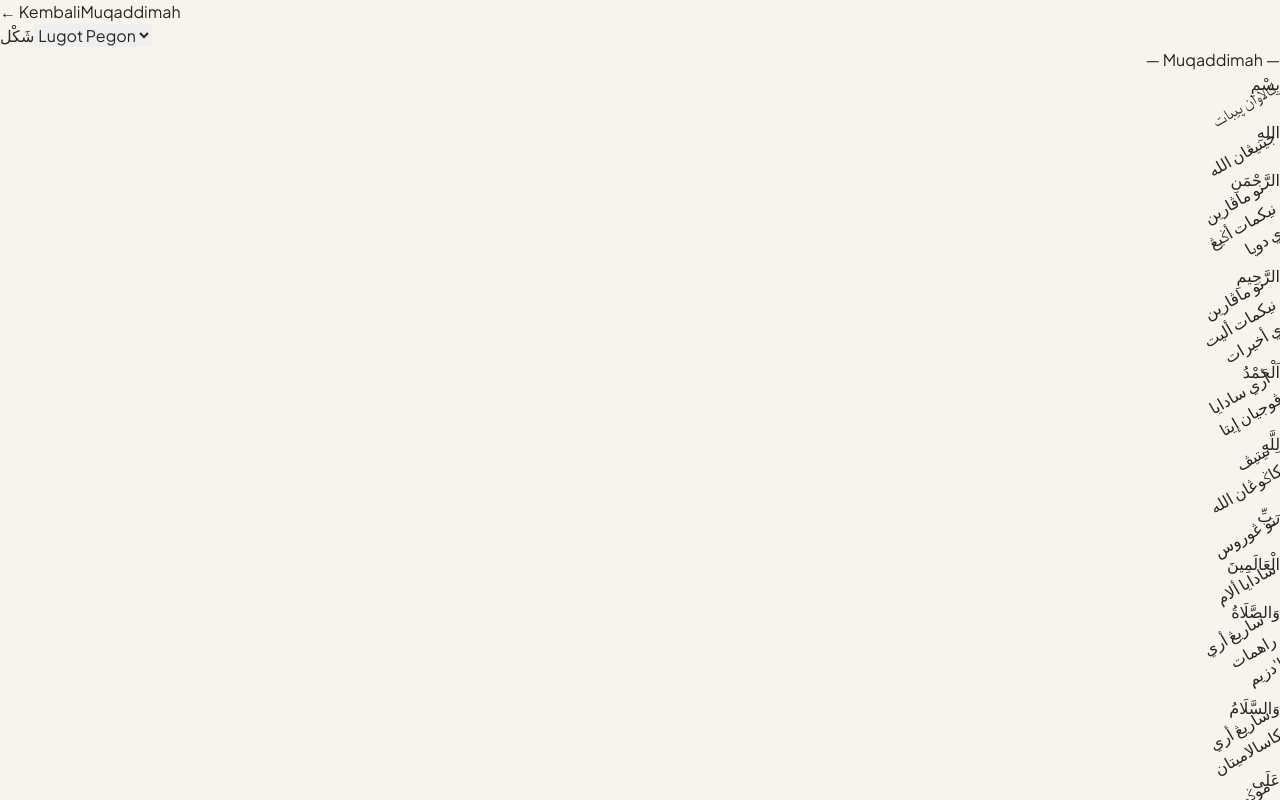
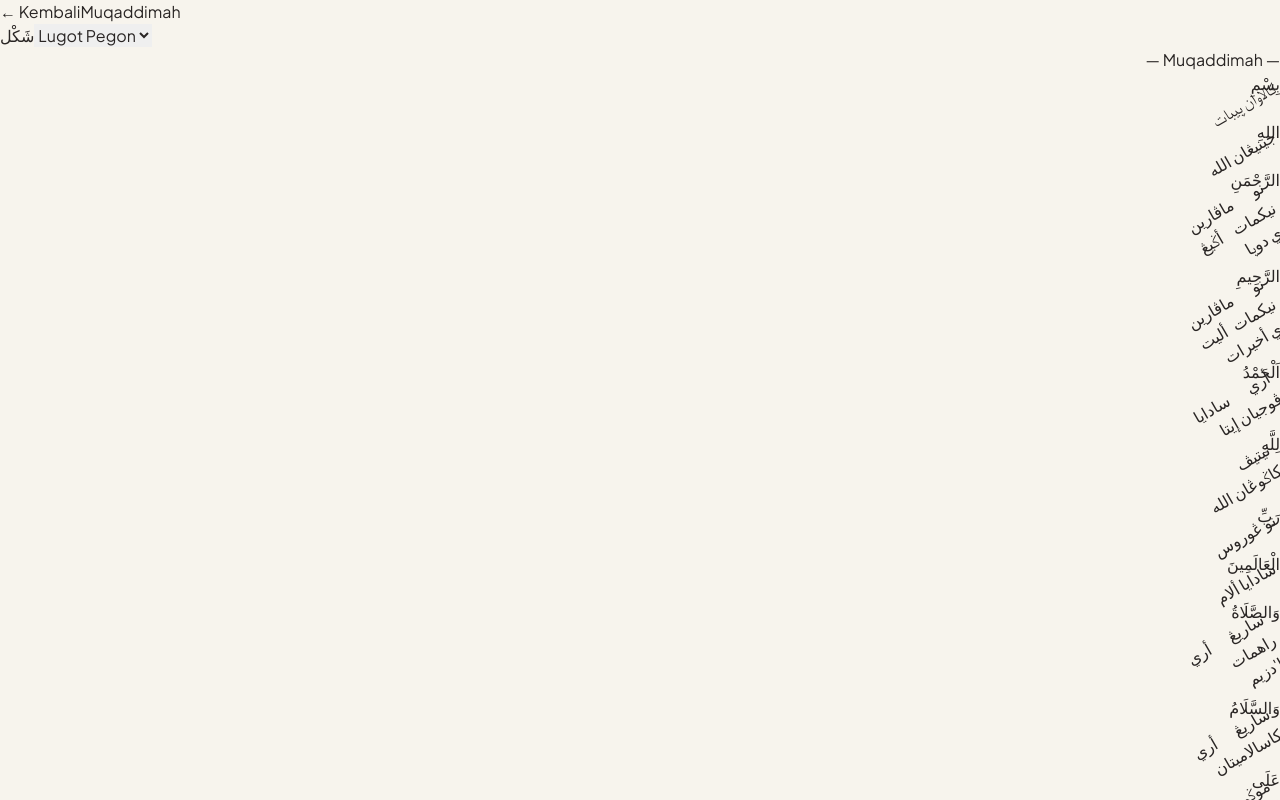
Before and after one commit to huonline/riyadul-badi-ah, a React (Vite) app: page / in a window 1280 px wide. Both pictures are taken after a click on the button "Mulai Membaca Bab 1". Shown: the top 800 px of the page. Built offline with nearby package versions, Linux system fonts and the light colour scheme.

Commit message:
Refactor layout and styling in app.jsx

```diff
--- a/src/app.jsx
+++ b/src/app.jsx
@@ -146,8 +146,8 @@ export default function App() {
               </span>
             </div>
 
-            {/* PENGATURAN BARU: Rapat horizontal di tengah sebagai satu kesatuan kalimat */}
-            <div className="flex flex-wrap items-start justify-center gap-x-1 gap-y-20 py-4 w-full" dir="rtl">
+            {/* PENGATURAN BARU: Menggunakan Gaya Text Justify Al-Qur'an Alami */}
+            <div className="w-full text-justify py-4 space-y-y-20 block" style={{ textAlign: 'justify', textJustify: 'inter-word' }} dir="rtl">
               {selectedBab.kataList.map((item, index) => {
 
                 // Konversi teks lugot sesuai mode yang dipilih
@@ -158,18 +158,18 @@ export default function App() {
                 return (
                   <div
                     key={index}
-                    className="relative flex flex-col items-center justify-start min-w-[35px] px-0"
+                    className="relative inline-block text-center mx-1 mb-20 min-w-[30px]"
                   >
 
                     {/* Teks Matan Arab */}
-                    <span className="text-3xl font-arabic text-stone-950 leading-none text-center z-10 block w-full whitespace-nowrap">
+                    <span className="text-3xl font-arabic text-stone-950 leading-none text-center z-10 block whitespace-nowrap">
                       {showHarakat ? item.arab : removeHarakat(item.arab)}
                     </span>
 
                     {/* Teks Lugot Miring */}
                     {lugotMode !== 'hide' && (
                       <div
-                        className="absolute top-[75%] right-0 origin-top-right transition-all duration-300 pointer-events-none z-0"
+                        className="absolute top-[85%] right-0 origin-top-right transition-all duration-300 pointer-events-none z-0"
                         style={{
                           transform: 'rotate(-30deg)',
                           width: '85px'
```
